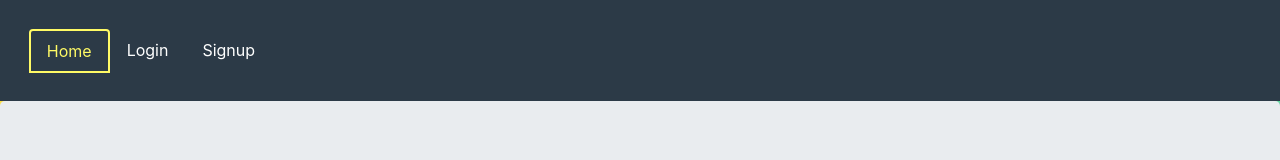
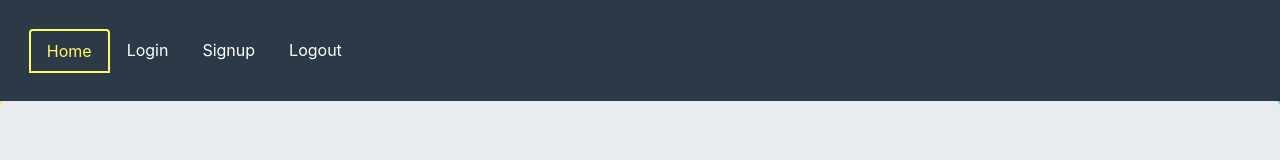
Before and after one commit to onurkayhann/bjj-camp-frontend, a React (Create React App) app in the folder bjj-camp-frontend/: page / in a window 1280 px wide. Shown: the top 160 px of the page. Built offline with nearby package versions, Linux system fonts and the light colour scheme.

Commit message:
add Logout to nav, and redirect the user to the home page once logged out

```diff
--- a/bjj-camp-frontend/src/core/Menu.js
+++ b/bjj-camp-frontend/src/core/Menu.js
@@ -1,5 +1,6 @@
 import React from 'react';
 import { Link, withRouter } from 'react-router-dom';
+import { signout } from '../auth';
 import './Menu.css';
 
 const isActive = (history, path) => {
@@ -10,8 +11,7 @@ const isActive = (history, path) => {
   }
 };
 
-const Menu = ({ history }) => {
-  return (
+const Menu = ({ history }) => (
   <div>
     <ul className='nav nav-tabs'>
       <li className='nav-item'>
@@ -39,9 +39,22 @@ const Menu = ({ history }) => {
           Signup
         </Link>
       </li>
+
+      <li className='nav-item'>
+        <span
+          className='nav-link'
+          style={{ cursor: 'pointer', color: '#fff' }}
+          onClick={() =>
+            signout(() => {
+              history.push('/');
+            })
+          }
+        >
+          Logout
+        </span>
+      </li>
     </ul>
   </div>
 );
-};
 
 export default withRouter(Menu);
```
Lines whose indentation alone changed are shown as unchanged.
